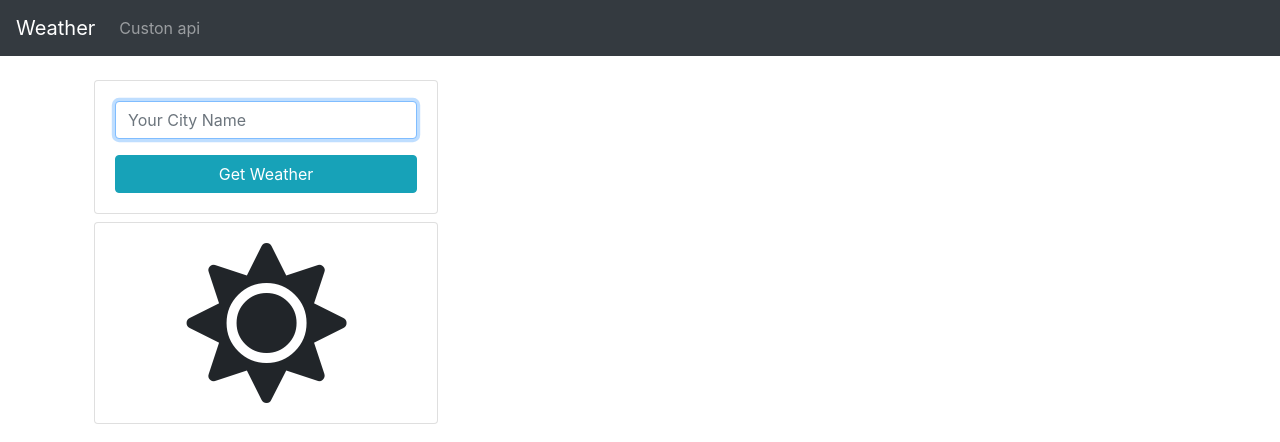
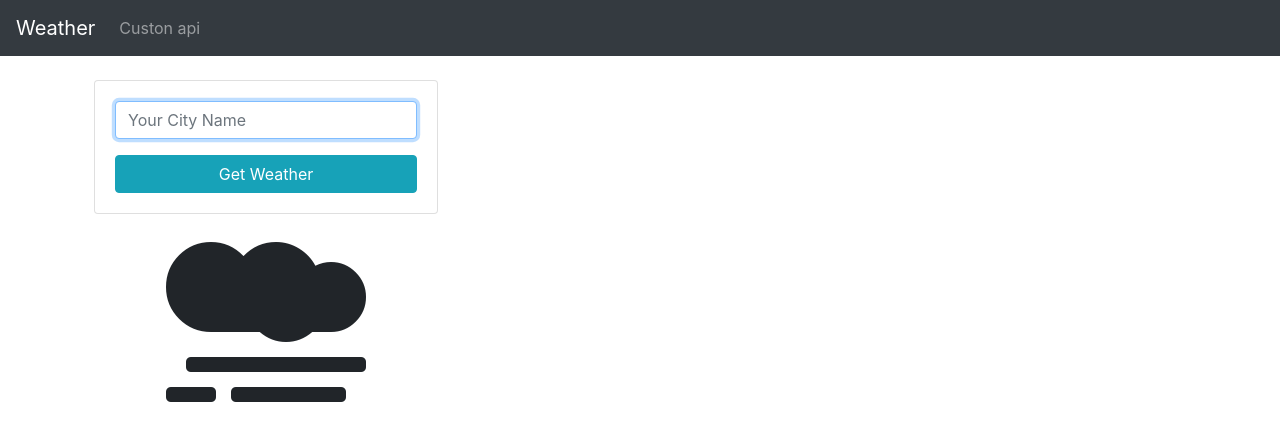
Before and after one commit to isaquielfernandes/react-app-weather, a React (Create React App) app: page / in a window 1280 px wide. Shown: the top 442 px of the page. Built offline with nearby package versions, Linux system fonts and the light colour scheme.

Commit message:
Update Weather.js

```diff
--- a/src/components/Weather.js
+++ b/src/components/Weather.js
@@ -1,4 +1,5 @@
 import React from 'react';
+import { Card } from 'react-bootstrap'
 
 const Weather = props => {
     return (
@@ -10,7 +11,7 @@ const Weather = props => {
                 </div>
             }
             {props.temperature ?
-                <div className="card card-body mt-2 animated fadeInUp" >
+                <Card.Body className="mt-2 animated fadeInUp" >
                     {
                         props.city && props.country &&
                         <p><i className="fas fa-location-arrow"></i> Location: {props.city}, {props.country}</p>
@@ -31,11 +32,11 @@ const Weather = props => {
                         props.wind_speed &&
                         <p><i className="fas fa-wind"></i> Wind Speed: {props.wind_speed}</p>
                     }
-                </div>
+                </Card.Body>
                 :
-                <div className="card card-body mt-2 text-center">
-                    <i className="fas fa-sun fa-10x"></i>
-                </div>
+                <Card.Body className="mt-2 text-center">
+                    <i className="fas fa-smog fa-10x"></i>
+                </Card.Body>
             }
         </div>
     );
```
